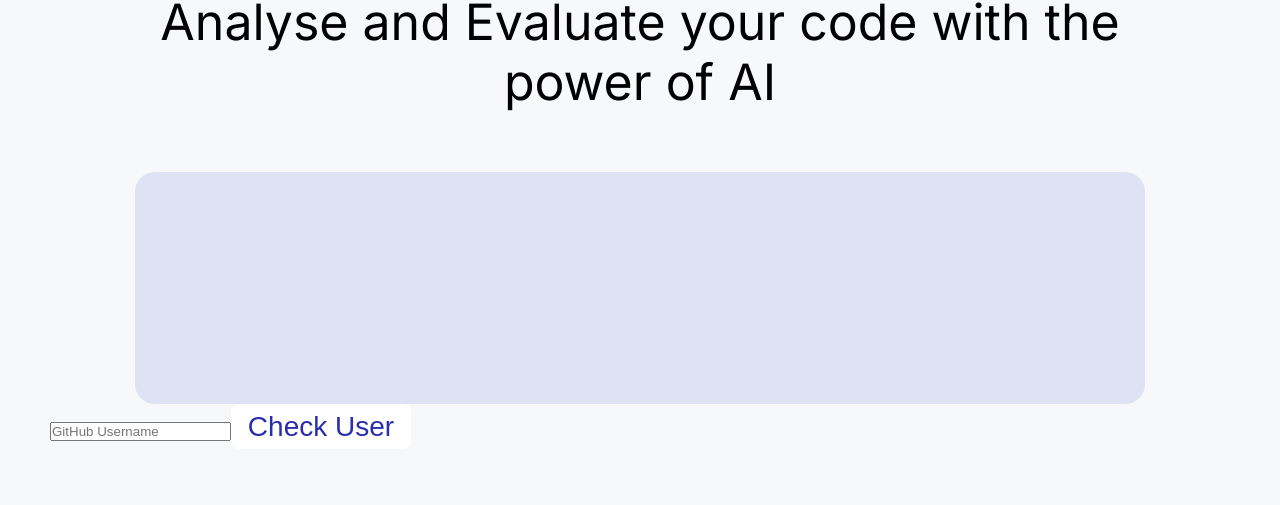
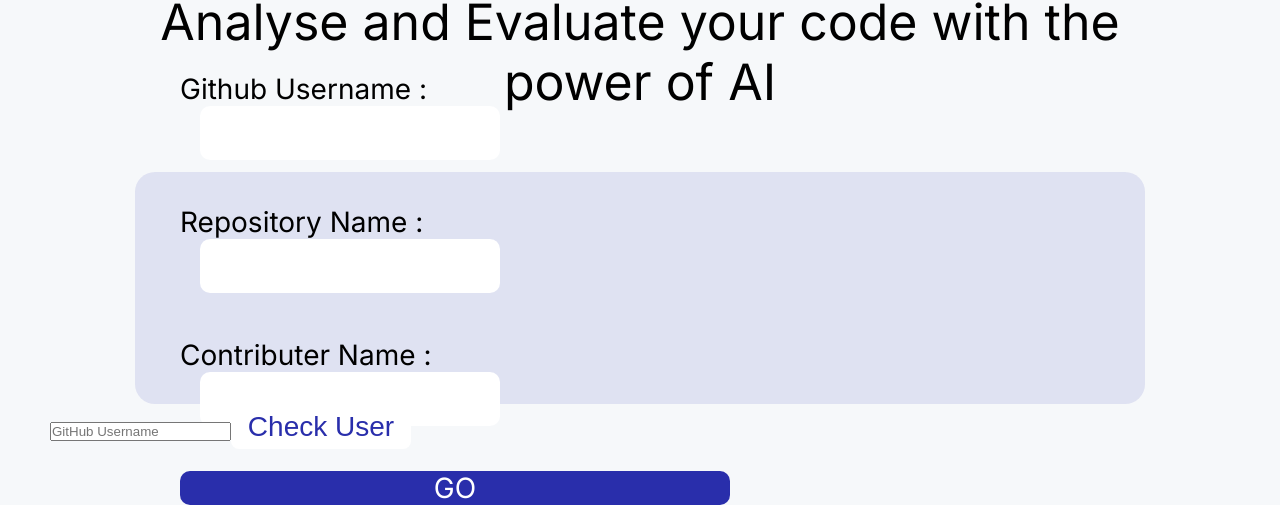
Before and after one commit to SurajPhulara/developer-profile-analysis, a Next.js app: page / in a window 1280 px wide. Shown: the part 776-1281 px from the top of the page. Built offline with nearby package versions, Linux system fonts and the light colour scheme.

Commit message:
changed design

```diff
--- a/src/app/globals.css
+++ b/src/app/globals.css
@@ -90,36 +90,50 @@ button, a{
   margin-bottom: 60px;
 }
 
-/* @tailwind base;
-@tailwind components;
-@tailwind utilities;
-
-:root {
-  --foreground-rgb: 0, 0, 0;
-  --background-start-rgb: 214, 219, 220;
-  --background-end-rgb: 255, 255, 255;
+.box{
+  display: flex;
+  align-items: center;
+  padding: 0 45px;
 }
 
-@media (prefers-color-scheme: dark) {
-  :root {
-    --foreground-rgb: 255, 255, 255;
-    --background-start-rgb: 0, 0, 0;
-    --background-end-rgb: 0, 0, 0;
-  }
+.box form{
+  display: flex;
+  gap: 45px;
+  flex-wrap: wrap;
 }
 
-body {
-  color: rgb(var(--foreground-rgb));
-  background: linear-gradient(
-      to bottom,
-      transparent,
-      rgb(var(--background-end-rgb))
-    )
-    rgb(var(--background-start-rgb));
+.grp{
+  width: 550px;
+  font-size: 28px;
+  display: flex;
+  align-items: center;
+  flex-wrap: wrap;
+  justify-content: space-between;
 }
 
-@layer utilities {
-  .text-balance {
-    text-wrap: balance;
-  }
-} */
+.grp label{
+  min-width: fit-content;
+}
+
+.grp input{
+  height: 54px;
+  width: 300px;
+  border-radius: 10px;
+  margin-left: 20px;
+  outline: 0;
+  border: 0;
+  font-size: 28px;
+  padding-left: 20px;
+  padding-right: 20px;
+}
+
+.button3{
+  display: flex;
+  text-align: center;
+  border-radius: 10px;
+  justify-content: center;
+  font-weight: 600px;
+  background-color: #292EAB;
+  color: white;
+  cursor: pointer;
+}
--- a/src/app/page.jsx
+++ b/src/app/page.jsx
@@ -44,7 +44,25 @@ const Page = () => {
         <div className="heading2">
         Analyse and Evaluate your code with the power of AI
         </div>
-        <div className="box" style={{height:"232px", borderRadius:"20px", background: "rgba(41, 46, 171, 0.11)"}}></div>
+        <div className="box" style={{height:"232px", borderRadius:"20px", background: "rgba(41, 46, 171, 0.11)"}}>
+          <form onSubmit={handleCheckUser}>
+            <div className="grp">
+              <label htmlFor="">Github Username : </label>
+              <input type="text" />
+            </div>
+            <div className="grp">
+              <label htmlFor="">Repository Name : </label>
+              <input type="text" />
+            </div>
+            <div className="grp">
+              <label htmlFor="">Contributer Name : </label>
+              <input type="text" />
+            </div>
+            <div className="grp button3">
+              GO
+            </div>
+          </form>
+        </div>
       </div>
 
 
```
